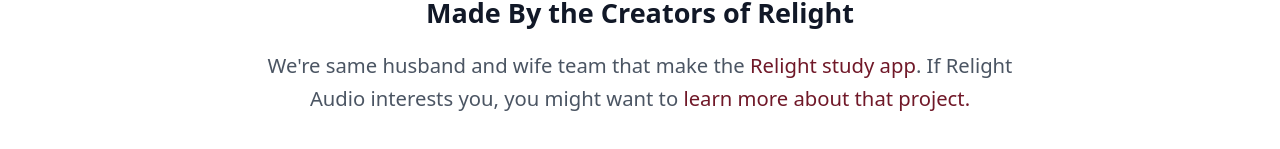
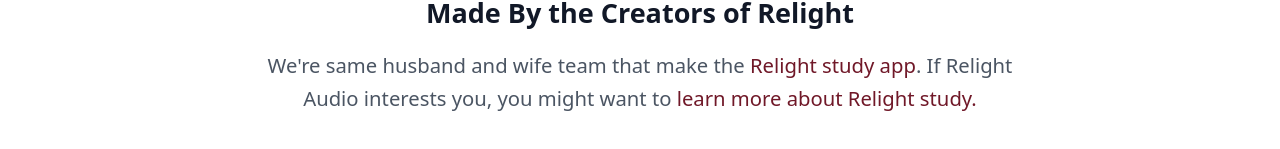
Before and after one commit to davidmikucki/relight-audio-prelaunch, a Nuxt app: page / in a window 1280 px wide. Shown: the part 3184-3333 px from the top of the page. Built offline with nearby package versions, Linux system fonts and the light colour scheme; a web font is replaced by a local one.

Commit message:
Tweak footer.

```diff
--- a/components/RelightContent.vue
+++ b/components/RelightContent.vue
@@ -338,7 +338,7 @@
                     We're same husband and wife team that make the
                     <a href="https://relight.app" target="_blank" rel="noopener noreferrer" class="text-burgundy hover:underline font-medium">Relight study app</a>.
                     If Relight Audio interests you, you might want to
-                    <a href="https://www.youtube.com/watch?v=Y2N-vh1Bh0I" target="_blank" rel="noopener noreferrer" class="text-burgundy hover:underline font-medium">learn more about that project.</a>
+                    <a href="https://www.youtube.com/watch?v=Y2N-vh1Bh0I" target="_blank" rel="noopener noreferrer" class="text-burgundy hover:underline font-medium">learn more about Relight study.</a>
                 </p>
             </div>
 
```
